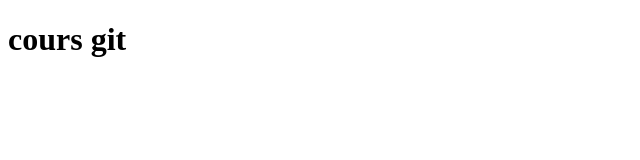
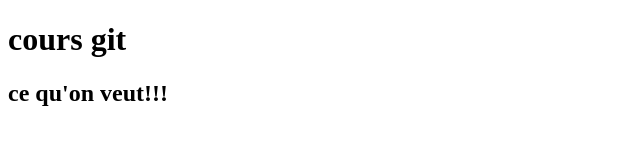
Before and after one commit to lili83/exo1, a plain HTML site: page index.html in a window 1280 px wide. Shown: the whole page, without its empty margins (0-640 px from the left). Drawn offline with Linux system fonts and the light colour scheme.

Commit message:
création du titre2

```diff
--- a/index.html
+++ b/index.html
@@ -5,5 +5,7 @@
 </head>
 <body>
 	<h1> cours git</h1>
+	<h2>ce qu'on veut!!!</h2>
+
 </body>
 </html>
```
